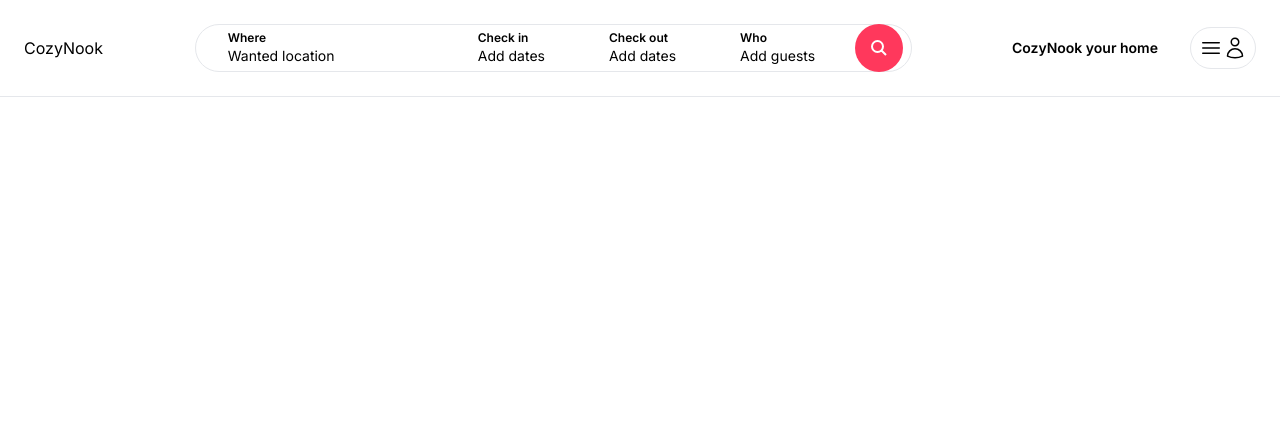
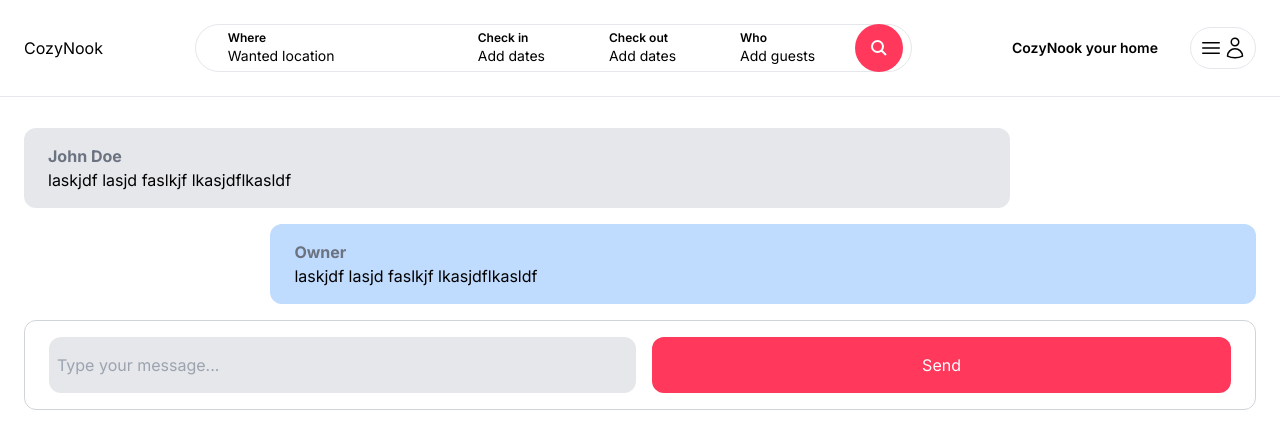
Before and after one commit to LeahDeshar/CozyNook, a Next.js app in the folder cozynook/: page /inbox/1 in a window 1280 px wide. Shown: the top 448 px of the page. Built offline with nearby package versions, Linux system fonts and the light colour scheme.

Commit message:
converstaion module first part

```diff
--- /dev/null
+++ b/cozynook/app/components/forms/CustomButton.tsx
@@ -0,0 +1,22 @@
+interface CustomButtonProps {
+  label: string;
+  className?: string;
+  onClick: () => void;
+}
+
+const CustomButton: React.FC<CustomButtonProps> = ({
+  label,
+  className,
+  onClick,
+}) => {
+  return (
+    <div
+      onClick={onClick}
+      className={`w-full py-4 bg-cozynook hover:bg-cozynook-dark text-white text-center rounded-xl transition cursor-pointer ${className}`}
+    >
+      {label}
+    </div>
+  );
+};
+
+export default CustomButton;
--- a/cozynook/app/components/inbox/ConversationDetails.tsx
+++ b/cozynook/app/components/inbox/ConversationDetails.tsx
@@ -1,4 +1,6 @@
 "use client";
+
+import CustomButton from "../forms/CustomButton";
 
 // import CustomButton from "../forms/CustomButton";
 
@@ -13,7 +15,7 @@ const ConversationDetails = () => {
         </div>
 
         <div className="w-[80%] ml-[20%] py-4 px-6 rounded-xl bg-blue-200">
-          <p className="font-bold text-gray-500">Code With Stein</p>
+          <p className="font-bold text-gray-500">Owner</p>
 
           <p>laskjdf lasjd faslkjf lkasjdflkasldf</p>
         </div>
@@ -25,12 +27,12 @@ const ConversationDetails = () => {
           placeholder="Type your message..."
           className="w-full p-2 bg-gray-200 rounded-xl"
         />
-        {/*
+
         <CustomButton
           label="Send"
           onClick={() => console.log("Clicked")}
           className="w-[100px]"
-        /> */}
+        />
       </div>
     </>
   );
--- a/cozynook/app/inbox/[id]/page.tsx
+++ b/cozynook/app/inbox/[id]/page.tsx
@@ -1,10 +1,12 @@
 // import Conversation from "../components/inbox/Conversation";
 // import ConversationDetail from "@/app/components/inbox/ConversationDetail";
+
+import ConversationDetails from "@/app/components/inbox/ConversationDetails";
 
 const ConversationPage = () => {
   return (
     <main className="max-w-[1500px] mx-auto px-6 pb-6">
-      {/* <ConversationDetail /> */}
+      <ConversationDetails />
     </main>
   );
 };
```
